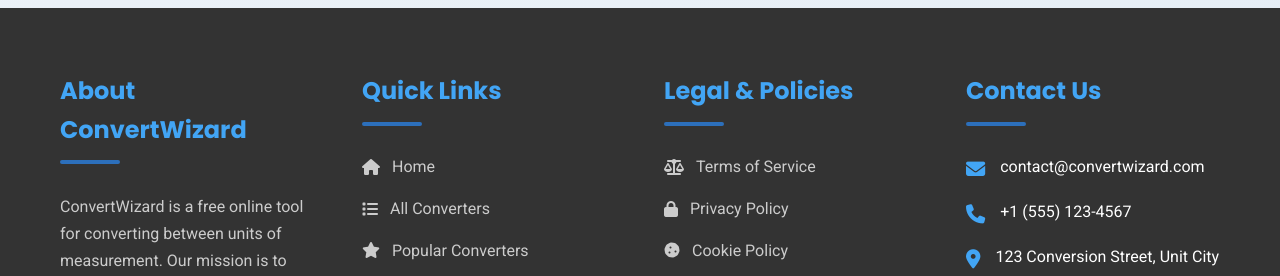
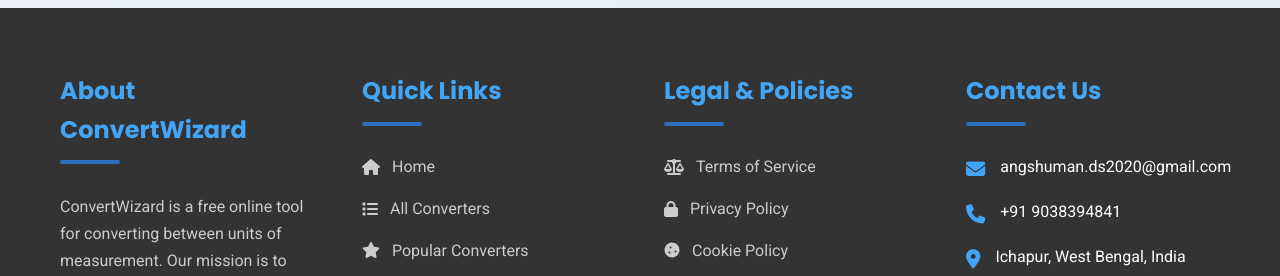
Before and after one commit to AIDailyTools/unit-converter, a plain HTML site: page index.html in a window 1280 px wide. Shown: the part 2808-3084 px from the top of the page. Drawn offline with Linux system fonts and the light colour scheme.

Commit message:
Update index.html

```diff
--- a/index.html
+++ b/index.html
@@ -1130,9 +1130,9 @@
             <div class="footer-section">
                 <h3>Contact Us</h3>
                 <ul class="contact-info">
-                    <li><i class="fas fa-envelope"></i> contact@convertwizard.com</li>
-                    <li><i class="fas fa-phone"></i> +1 (555) 123-4567</li>
-                    <li><i class="fas fa-map-marker-alt"></i> 123 Conversion Street, Unit City</li>
+                    <li><i class="fas fa-envelope"></i> angshuman.ds2020@gmail.com</li>
+                    <li><i class="fas fa-phone"></i> +91 9038394841</li>
+                    <li><i class="fas fa-map-marker-alt"></i> Ichapur, West Bengal, India </li>
                 </ul>
             </div>
         </div>
```
